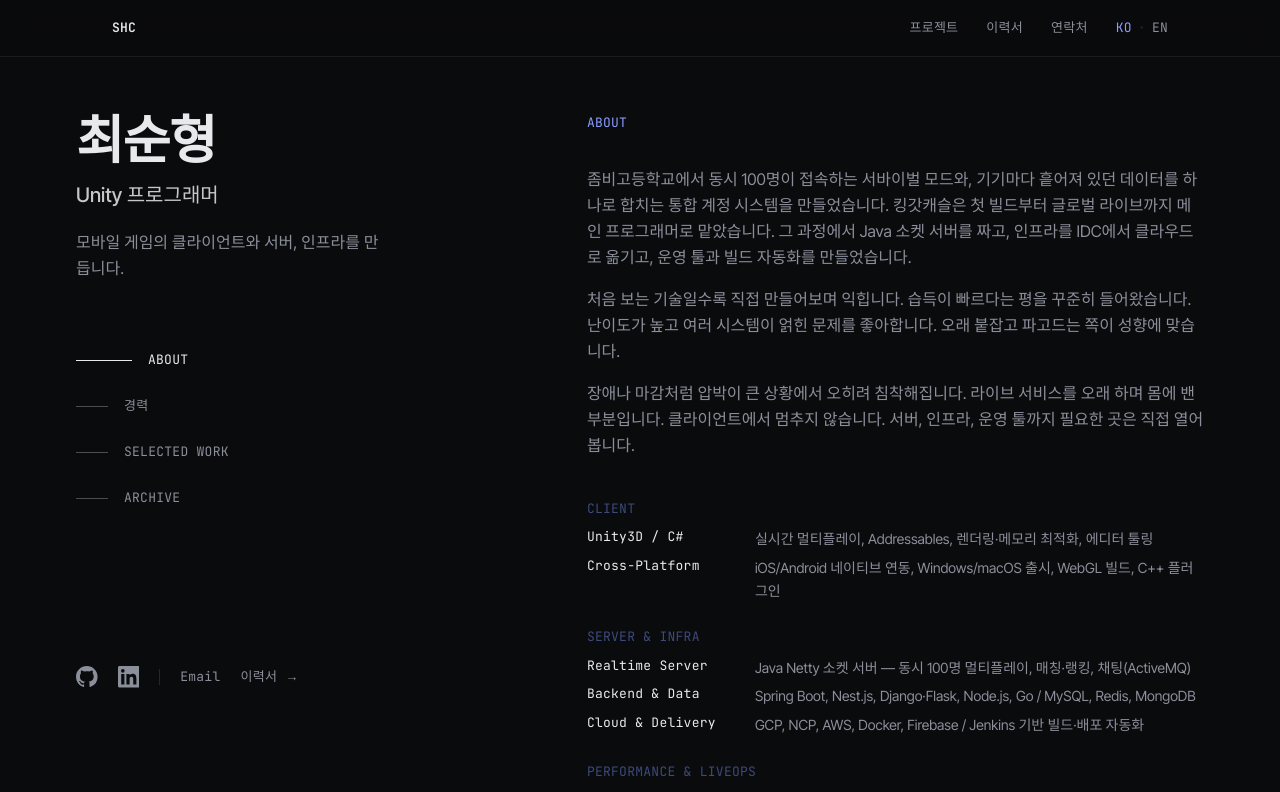
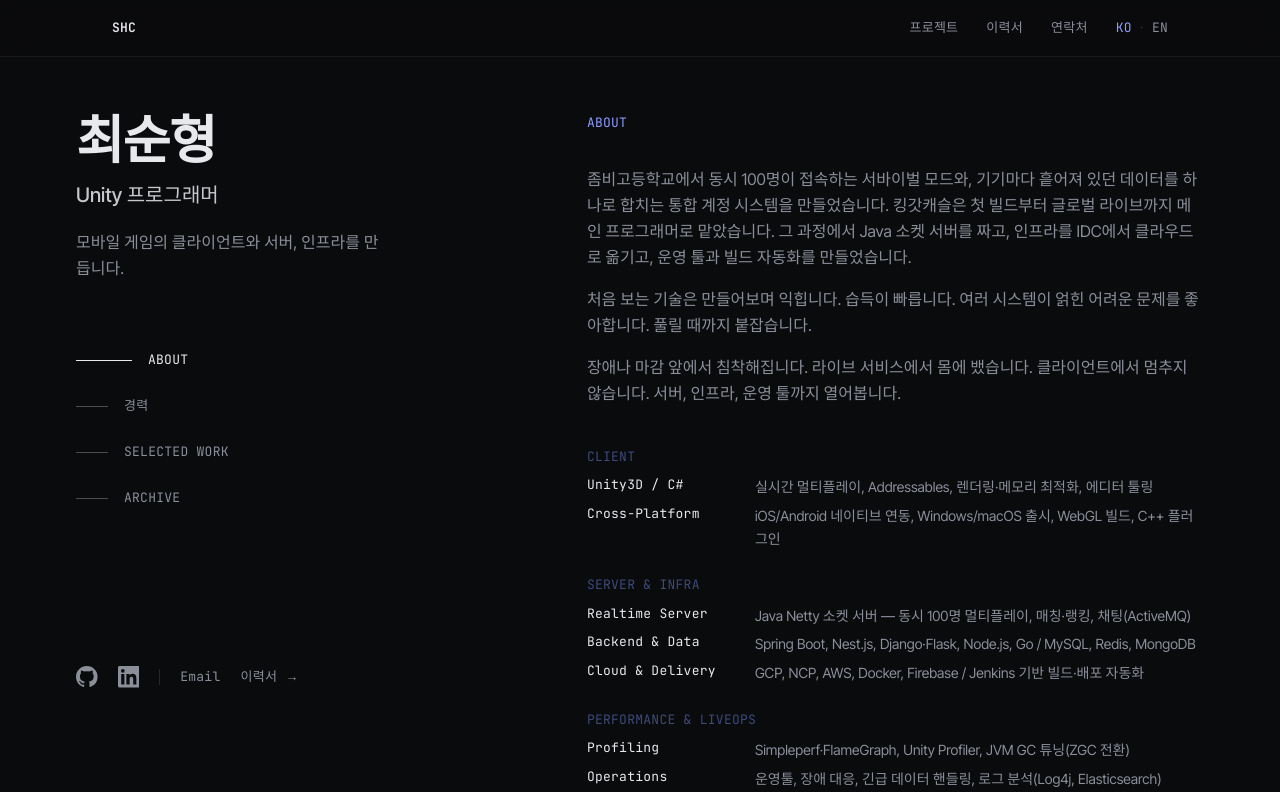
Before and after one commit to 1n01raymond/portfolio, a Next.js app: page / in a window 1280 px wide. Shown: the top 792 px of the page. Built offline with nearby package versions, Linux system fonts and the light colour scheme; a web font is replaced by a local one.

Commit message:
content: tighten How I Work, drop the word 직접
'직접' 은 자기 소개에서 정보가 없다 — 남이 대신 해줬을 리 없다.
문장도 두 절 안으로 줄인다. '습득이 빠르다는 평을 꾸준히 들어왔습니다'
→ '습득이 빠릅니다'.

```diff
--- a/src/content/resume.ts
+++ b/src/content/resume.ts
@@ -649,20 +649,20 @@ export const skills: SkillGroup[] = [
 
 export const howIWork: I18n[] = [
   {
-    ko: '처음 보는 기술일수록 직접 만들어보며 익힙니다. 습득이 빠르다는 평을 꾸준히 들어왔습니다.',
-    en: 'The less familiar something is, the more I learn it by building with it. People have consistently told me I pick things up fast.',
+    ko: '처음 보는 기술은 만들어보며 익힙니다. 습득이 빠릅니다.',
+    en: 'I learn unfamiliar technology by building with it. I pick things up fast.',
   },
   {
-    ko: '난이도가 높고 여러 시스템이 얽힌 문제를 좋아합니다. 오래 붙잡고 파고드는 쪽이 성향에 맞습니다.',
-    en: 'I gravitate to hard problems that span several systems. Staying with one until it gives is the part I enjoy.',
+    ko: '여러 시스템이 얽힌 어려운 문제를 좋아합니다. 풀릴 때까지 붙잡습니다.',
+    en: 'I like hard problems that span several systems. I stay with one until it gives.',
   },
   {
-    ko: '장애나 마감처럼 압박이 큰 상황에서 오히려 침착해집니다. 라이브 서비스를 오래 하며 몸에 밴 부분입니다.',
-    en: 'Outages and deadlines make me calmer, not louder — a habit built over years of live service.',
+    ko: '장애나 마감 앞에서 침착해집니다. 라이브 서비스에서 몸에 뱄습니다.',
+    en: 'Outages and deadlines make me calmer. Live service taught me that.',
   },
   {
-    ko: '클라이언트에서 멈추지 않습니다. 서버, 인프라, 운영 툴까지 필요한 곳은 직접 열어봅니다.',
-    en: "I don't stop at the client — server, infrastructure and internal tooling are all fair game when that's where the answer is.",
+    ko: '클라이언트에서 멈추지 않습니다. 서버, 인프라, 운영 툴까지 열어봅니다.',
+    en: "I don't stop at the client. Server, infrastructure, internal tooling — I open them too.",
   },
 ]
 
```
